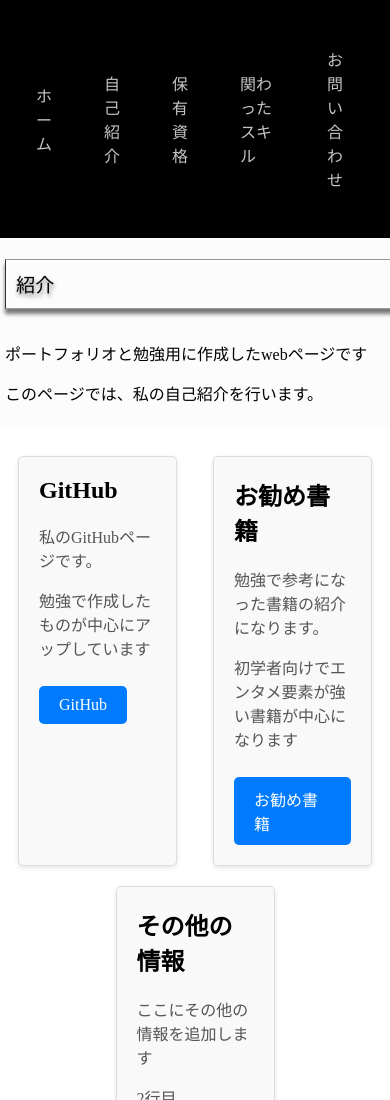
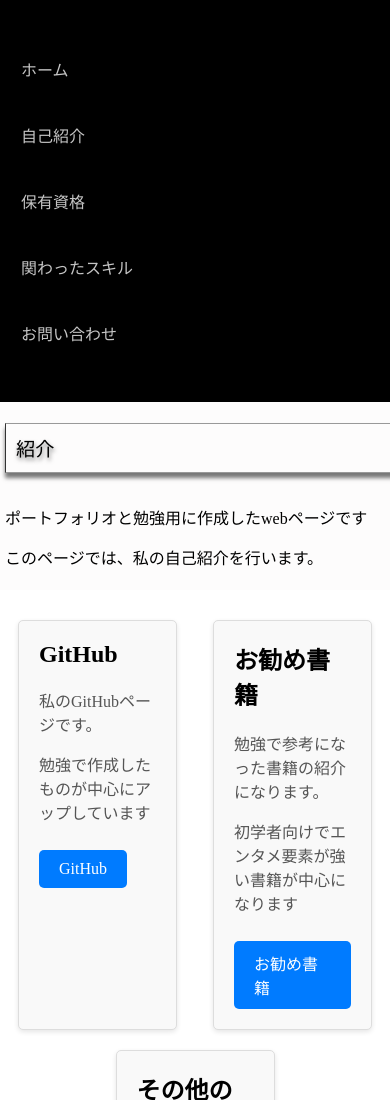
Before and after one commit to ryo-sato0619/AboutMe_JS, a plain HTML site: page index.html in a window 390 px wide. Shown: the top 1100 px of the page. Drawn offline with Linux system fonts and the light colour scheme.

Commit message:
メディアクエリ調整

```diff
--- a/CSS/style_home.css
+++ b/CSS/style_home.css
@@ -145,6 +145,17 @@ nav {
 
   /* メディアクエリ */
   @media (max-width: 768px) {
+    .menu{
+      flex-direction: column;
+      align-items: flex-start;
+  }
+  .menu li {
+      margin: 10px 0;
+  }
+  .menu li a {
+      width: 100%;
+      padding: 10px;
+  }
   .main {
     padding: 5px;
   }
@@ -155,7 +166,7 @@ nav {
       flex-direction: column;
       align-items: center;
   }
-    .footer-menu li {
+  .footer-munu li {
       margin: 5px 0;
   }
 }
```
Lines whose indentation alone changed are shown as unchanged.
